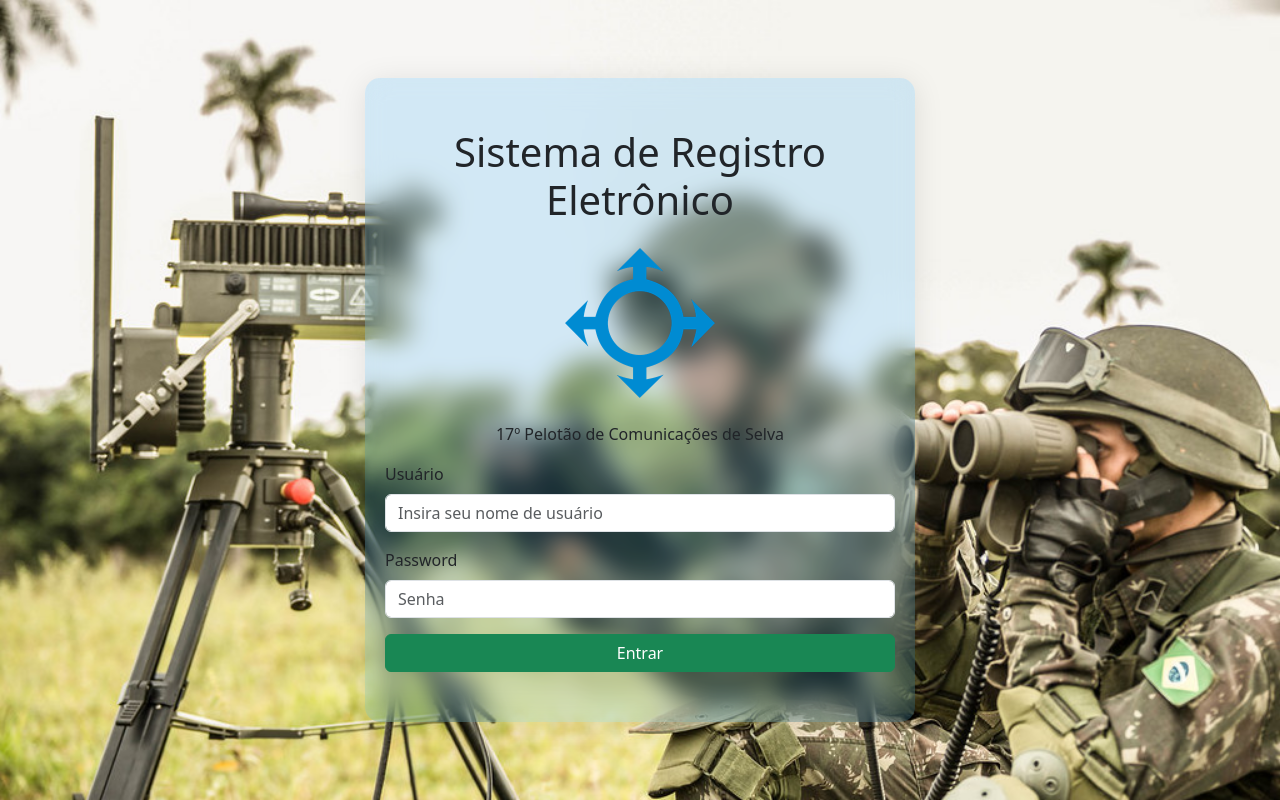
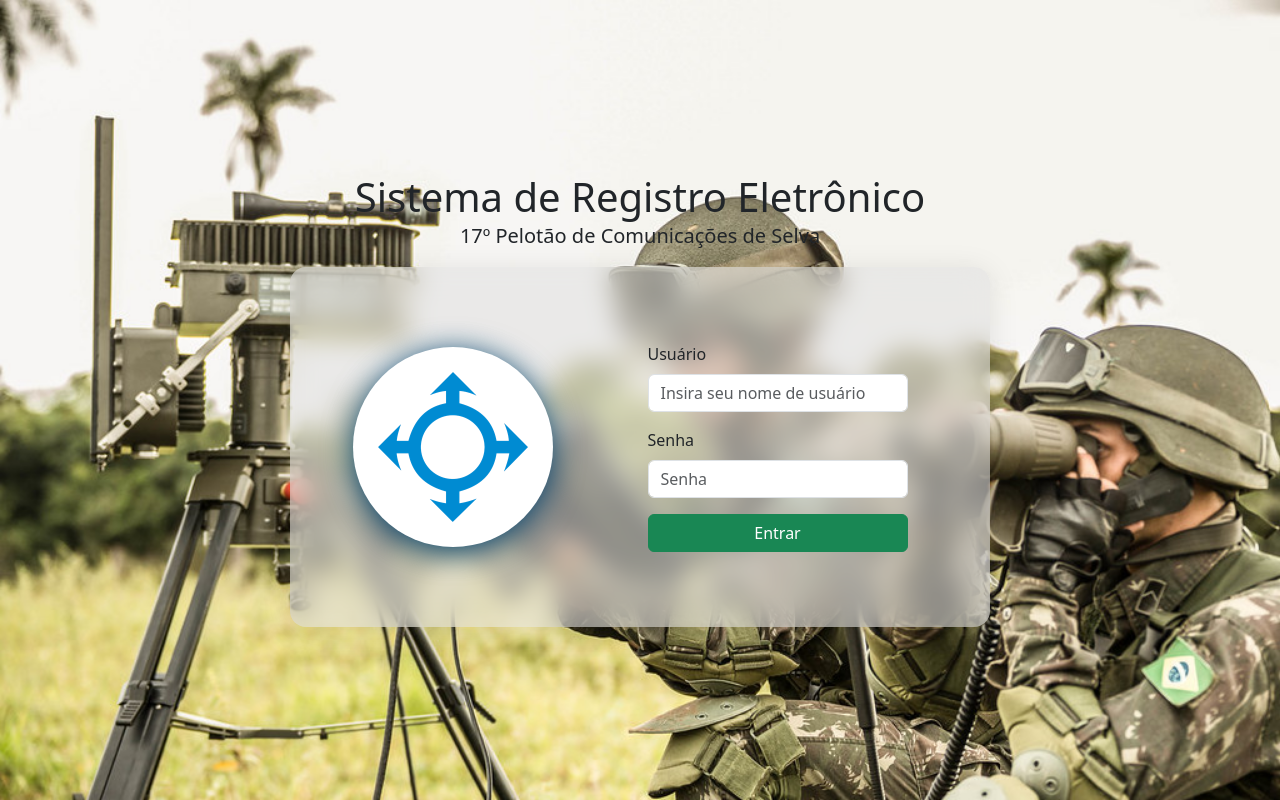
Before and after one commit to RaphaelSant/guarda-quartel-2, a React (Vite) app in the folder Frontend/: page / in a window 1280 px wide. Built offline with nearby package versions, Linux system fonts and the light colour scheme.

Commit message:
Página de login atualizada

```diff
--- a/Frontend/src/pages/login/index.jsx
+++ b/Frontend/src/pages/login/index.jsx
@@ -33,24 +33,33 @@ export default function Login() {
           setMensagem('Usuário não autenticado');
         }
       } else {
-        console.log(mensagem);
+        // Se a resposta não contiver um token, considere como falha de autenticação
+        setMensagem('Usuário ou senha incorretos');
       }
     } catch (error) {
+      // Se houver um erro na requisição, exiba uma mensagem de erro genérica
+      setMensagem('Erro ao realizar o login');
       console.log(error);
     }
   };
 
   return (
     <>
+      <div>
         <div className={estiloLogin.login_container}>
-        <form className={estiloLogin.login_form}>
-          <h1 className="text-center mb-4">Sistema de Registro Eletrônico</h1>
+          <h1 className="text-center mb-0">Sistema de Registro Eletrônico</h1>
+          <p className="text-center mt-0 fs-5">
+            17º Pelotão de Comunicações de Selva
+          </p>
+          <div className={estiloLogin.form}>
+
+            <div className={estiloLogin.logo_container}>
               <div className="d-flex flex-column align-items-center">
                 <img src={logo} className={`${estiloLogin.logo}`} alt="..." />
               </div>
-          <p className="text-center mt-4">
-            17º Pelotão de Comunicações de Selva
-          </p>
+            </div>
+
+            <form className={estiloLogin.login_form}>
               <div className="mb-3">
                 <label htmlFor="exampleInputEmail1" className="form-label">
                   Usuário
@@ -66,7 +75,7 @@ export default function Login() {
               </div>
               <div className="mb-3">
                 <label htmlFor="exampleInputPassword1" className="form-label">
-              Password
+                  Senha
                 </label>
                 <input
                   type="password"
@@ -93,7 +102,10 @@ export default function Login() {
                   {mensagem}
                 </p>
               )}
+
             </form>
+          </div>
+        </div>
       </div>
     </>
   );
--- a/Frontend/src/pages/login/login.module.css
+++ b/Frontend/src/pages/login/login.module.css
@@ -2,21 +2,38 @@
   background: url("../../assets/img/bg_login.jpg") !important;
   background-size: cover !important;
   background-repeat: no-repeat !important;
-  height: 100vh;
+  min-height: 100vh;
+  display: flex;
+  flex-direction: column;
+  align-items: center;
+  justify-content: center;
+  margin: 0 auto;
+}
+.logo_container {
+  background-color: white;
+  width: 200px;
+  height: 200px;
+  box-shadow: 0 4px 30px rgb(5, 68, 110);
   display: flex;
   align-items: center;
   justify-content: center;
+  border-radius: 50%;
 }
-
-.login_form {
-  /* From https://css.glass */
-  background: rgba(0, 154, 255, 0.15);
+.form {
+  display: flex;
+  align-items: center;
+  justify-content: space-around;
+  background: rgba(224, 224, 224, 0.568);
   border-radius: 16px;
   box-shadow: 0 4px 30px rgba(0, 0, 0, 0.1);
   backdrop-filter: blur(12.9px);
   -webkit-backdrop-filter: blur(12.9px);
-  width: 550px;
-  margin: 0 auto;
+  padding: 25px;
+  min-width: 700px;
+}
+
+.login_form {
+  width: 300px;
   padding: 50px 20px;
   border-radius: 15px;
 }
```
Lines whose indentation alone changed are shown as unchanged.
